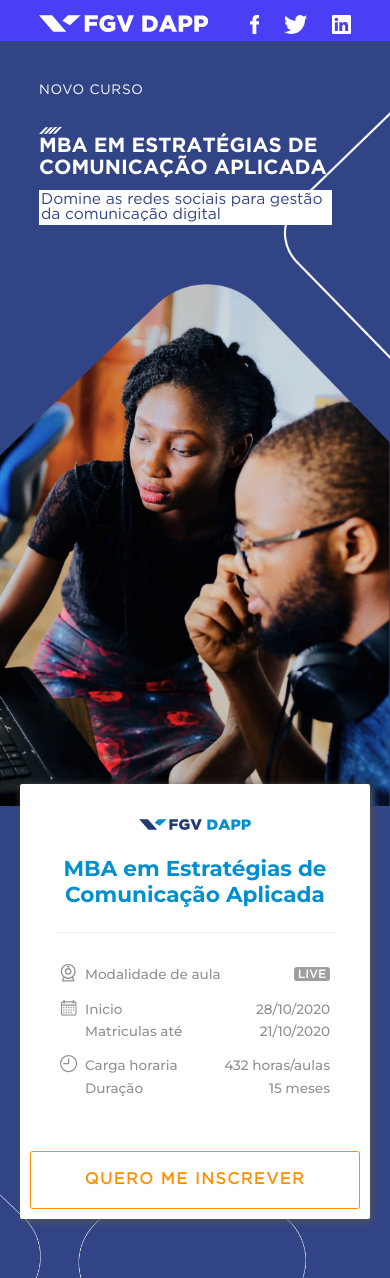
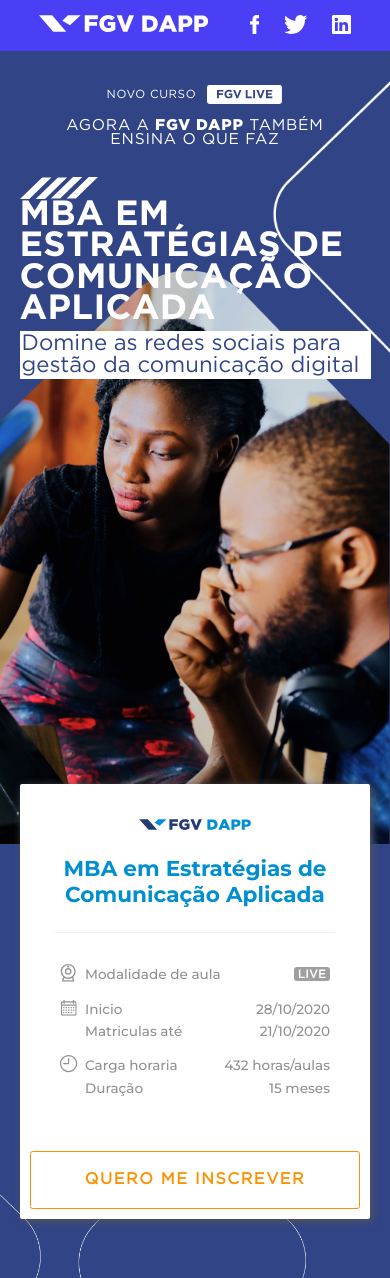
Before and after one commit to yanhill/mba-em-estrategia-de-comunicacao-aplicada, a PHP site: page / in a window 390 px wide. Shown: the top 1278 px of the page. Run offline with PHP 8.4, Linux system fonts and the light colour scheme.

Commit message:
Add files via upload

```diff
--- a/behavior4.js
+++ b/behavior4.js
@@ -22,6 +22,9 @@ window.addEventListener('resize',function hum(){
     for(let i = 0 ; i < programas.length ; i++){
         programas[i].style.height = subContainers[i].clientHeight+'px';
     }
+
+    translateContents();
+    change2thBoxes();
 });
 
 function change2thBoxes(){
--- a/index.html
+++ b/index.html
@@ -9,7 +9,9 @@
         <link rel="stylesheet" href="style-part2.css">
         <link rel="stylesheet" href="style-part3.css">
         <link rel="stylesheet" href="style-part4.css">
+        <link rel="stylesheet" href="style-part5.css">
         <link rel="stylesheet" href="style-infobox.css">
+        <link rel="stylesheet" href="style-header.css">
         <link href="https://fonts.googleapis.com/css2?family=Montserrat:wght@300;400;500;600;700&display=swap" rel="stylesheet">
     </head>
     <body>
@@ -106,19 +68,18 @@
         </header>
 
         <div class="primary-cover" id="primaryCover">
+
             <div class="header-content">
+                <div class="novo-curso-container">
+                    <p class='novo-curso'>NOVO CURSO</p>
+                    <img src="img/fgv-live2.svg" alt="" class="fgv-live">
+                </div>
+                <p class='agora-a-fgv'>AGORA A <span class="black">FGV DAPP</span> TAMBÉM ENSINA O QUE FAZ</p>
 
-                <p class='novo-curso'>NOVO CURSO</p>
-                <img src="img/enfeite.svg" alt="">
+                <img src="img/enfeite.svg" class='ornamento' alt="">
                 <h1 class="cover-title">MBA em Estratégias de Comunicação Aplicada</h1>
                 <p class='subtitle'>Domine as redes sociais para gestão da comunicação digital</p>
             </div>
-<!--
-            <div class="fullscreen-video-wrap">
-                <div class="wrapaqui">
-                    <img id="videoCover" src="img/capa-limpo-4.png" alt="">
-                </div>
-            </div> -->
         </div>
 
 
--- /dev/null
+++ b/style-header.css
@@ -0,0 +1,138 @@
+.header-content{
+    z-index: 1;
+    margin-left:10vw;
+    margin-right: 10vw;
+    top: 10vh;
+    text-align: left;
+    position: relative;
+}
+.header-content a{
+    font-family: 'Source Sans Pro',sans-serif;
+    font-weight: 400;
+    letter-spacing: normal;
+    font-weight: 700;
+    display: block;
+    line-height: 15px;
+    color: White;
+    text-decoration: none;
+}
+
+.novo-curso-container{
+    display:flex;
+    align-self: center;
+    justify-content: center;
+}
+
+.agora-a-fgv{
+    font-size: 1.5vw;
+    letter-spacing: 0.05em;
+    font-family: 'gotham-book';
+    text-align: center;
+    margin-top: 10px;
+    margin-bottom: 100px;
+}
+.fgv-live{
+    height:40px;
+    margin-left:10px
+}
+
+.novo-curso {
+    margin: 0;
+    font-size: 1.5vw;
+    font-family: 'gotham-book';
+    align-self: center;
+}
+
+@media only screen and (max-width: 1200px) {
+    .header-content {
+        top: 9vh;
+    }
+    .cover-title {
+        font-size: 5.2vw;
+        width: 70%;
+    }
+    .subtitle{
+        font-size: 3vw;
+    width: 60%;
+    }
+    .fgv-live{
+        height: 25px;
+    }
+    .agora-a-fgv{
+        font-size: 2.5vw;
+        margin-bottom: 60px;
+    }
+    .ornamento{
+        width: 10vw;
+    }
+    .novo-curso{
+        font-size: 2.5vw;
+        letter-spacing: 0.05em;
+    }
+    .novo-curso-container{
+        justify-content: center;
+        margin-bottom:0px;
+    }
+    #primaryCover {
+        background-image: url('img/capa-limpo.png');
+        background-position: right;
+        background-position-y: center;
+        background-size: unset;
+    }
+    .primary-cover{
+        z-index: 0;
+    }
+}
+
+@media only screen and (max-width: 570px) {
+
+    .header-content {
+        top:10vh;
+        width: 90%;
+        margin: auto;
+    }
+    .fgv-live{
+        height: 2.5vh;
+    }
+    .cover-title {
+        letter-spacing: 0.01em;
+        font-size: 4em;
+        line-height: .9em;
+    }
+    .agora-a-fgv{
+        letter-spacing: 0.05em;
+        font-family:'gotham-book';
+        font-size: 4vw;
+        text-align: center;
+        margin:0 30px;
+        margin-bottom: 30px;
+    }
+    .ornamento{
+        width:20vw;
+    }
+    .header-content > img:nth-child(2) {
+        width: 6vw;
+    }
+    .cover-title {
+        font-size:6em;
+        width: auto;
+    }
+    .subtitle{
+        font-size: 5.7vw;
+        width: 100%;
+        margin-top: 5px;
+    }
+    .novo-curso{
+        font-size: 3vw;
+        letter-spacing: 0.05em;
+        text-align: center;
+        margin-bottom:0;
+    }
+    .novo-curso-container{
+        justify-content: center;
+        margin-bottom: 10px;
+    }
+    #primaryCover {
+        background-size: cover;
+       }
+  }
--- a/style-infobox.css
+++ b/style-infobox.css
@@ -10,16 +10,9 @@
     z-index: 0;
     padding: 10px 0;
 }
-.modalidade{
-}
-.inicio{
-}
+
 .carva-horaria{
     grid-area: carga;
-}
-.matriculas{
-}
-.duracao{
 }
 .info-container{
     margin-bottom: 30px;
@@ -79,9 +72,6 @@
     font-size: 1.35em;
     color: #008FD0;
     font-family: 'Montserrat', sans-serif;
-}
-
-.info-container span{
 }
 
 .novo-curso-box{
--- a/style-part4.css
+++ b/style-part4.css
@@ -1,5 +1,5 @@
 .part4-container {
-    margin-bottom: 500px;
+    margin-bottom: 100px;
     width: 55vw;
     margin-left: 10vw;
 }
--- a/style.css
+++ b/style.css
@@ -13,6 +13,10 @@
 @font-face {
     font-family: 'gotham-medium';
     src: url('font/gotham/GothamMedium_0.ttf');
+}
+@font-face {
+    font-family: 'gotham-black';
+    src: url('font/gotham/Gotham-Black.otf');
 }
 
 body{
@@ -33,11 +37,8 @@ body{
 
 .wrap {
     width: 100%;
-    max-width: 1640px;
-    margin: 0 auto;
     position: relative;
     padding: 15px 0;
-    padding-bottom: 5px;
     padding-left: 10vw;
     padding-right: 10vw;
 }
@@ -187,13 +188,7 @@ ul, li {
     background-size: cover;
 }
 
-.header-content{
-    z-index: 1;
-    margin-left:10vw;
-    top: 15vh;
-    text-align: left;
-    position: relative;
-}
+
 
 .primary-options{
     display:flex;
@@ -204,20 +199,9 @@ ul, li {
     margin-right: 40px;
 }
 
-.header-content a{
-    font-family: 'Source Sans Pro',sans-serif;
-    font-weight: 400;
-    letter-spacing: normal;
-    font-weight: 700;
-    display: block;
-    line-height: 15px;
-    color: White;
-    text-decoration: none;
-}
-
 .cover-title {
-    font-size: 2.5vw;
-    width: 60%;
+    font-size: 3vw;
+    width: 65%;
     line-height: 1em;
     font-family: 'gotham-bold';
     margin-bottom: 20px;
@@ -226,15 +210,9 @@ ul, li {
     text-transform:uppercase;
     line-height: 1.1em;
 }
-
-.novo-curso {
-    margin: 0;
-    font-weight: 300;
-    font-size: 1.5vw;
-    font-family: 'gotham-book';
-    margin-bottom: 50px;
-    }
-
+.black{
+    font-family: 'gotham-black';
+}
 .subtitle{
     line-height: 1em;
     font-weight: 300;
@@ -257,67 +235,9 @@ a.abresuperform:nth-child(1) {
 }
 
 @media only screen and (max-width: 1200px) {
-    .cover-title {
-        font-size: 2.4em;
-        width: 70%;
-    }
-    .header-content {
-        width: 100%;
-        top: 9vh;
-    }
-    .subtitle{
-        font-size: 2.5vw;
-        width: 52%;
-    }
-    .novo-curso{
-        font-size: 2.5vw;
-        letter-spacing: 0.05em;
-    }
-    #primaryCover {
-        background-image: url('img/capa-limpo.png');
-        background-position: right;
-        background-position-y: center;
-        background-size: unset;
-    }
-    .primary-cover{
-        z-index: 0;
-    }
+
 }
 
   @media only screen and (max-width: 570px) {
-    .cover-title {
-        font-size:3.5em;
-        width: auto;
-    }
-    .header-content {
-        width: 100%;
-        top:10vh;
-    }
-    .subtitle{
-        font-size: 4vw;
-        width:75%;
-    }
-    .novo-curso{
-        font-size: 3.5vw;
-        letter-spacing: 0.05em;
-        margin-bottom: 30px;
-    }
-
-    #primaryCover {
-        background-position: right;
-        background-position-y: center;
-        background-size: 350%;
-       }
-
 
   }
-
-  .header-content > img:nth-child(2) {
-    width: 6vw;
-   }
-
-   .social svg{
-   }
-
-   #logo svg{
-   }
```
Also changed, not shown: other parts of index.html (+100 -44 lines), style-part5.css (added, +66 -0 lines).
